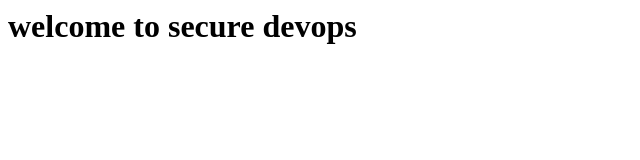
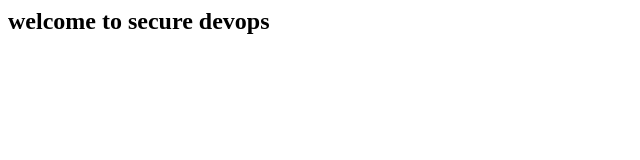
Before and after one commit to dasperot-ai/devop4_lab, a plain HTML site: page index.html in a window 1280 px wide. Shown: the whole page, without its empty margins (0-640 px from the left). Drawn offline with Linux system fonts and the light colour scheme.

Commit message:
change the heading

```diff
--- a/index.html
+++ b/index.html
@@ -1 +1 @@
-<h1> welcome to secure devops </h1>
+<h2> welcome to secure devops </h2>
```
